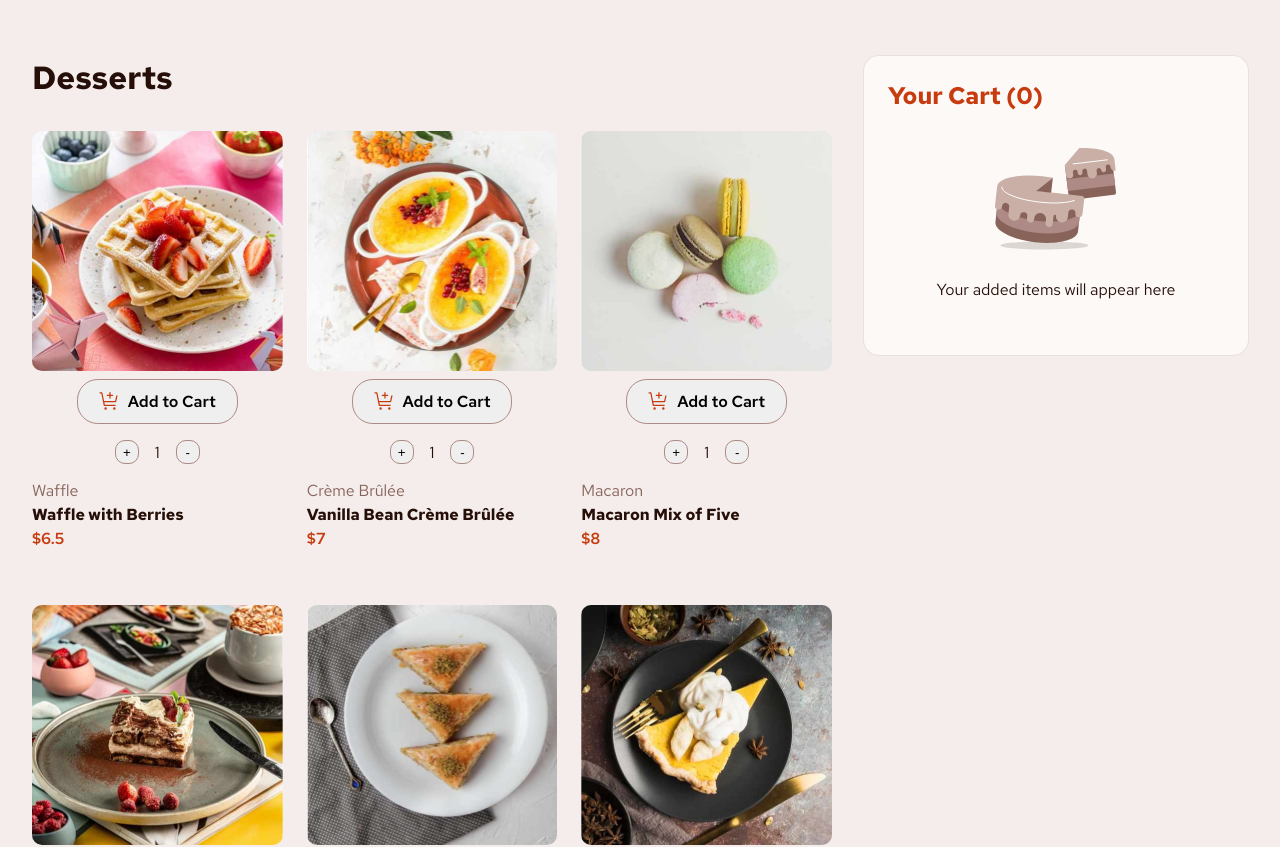
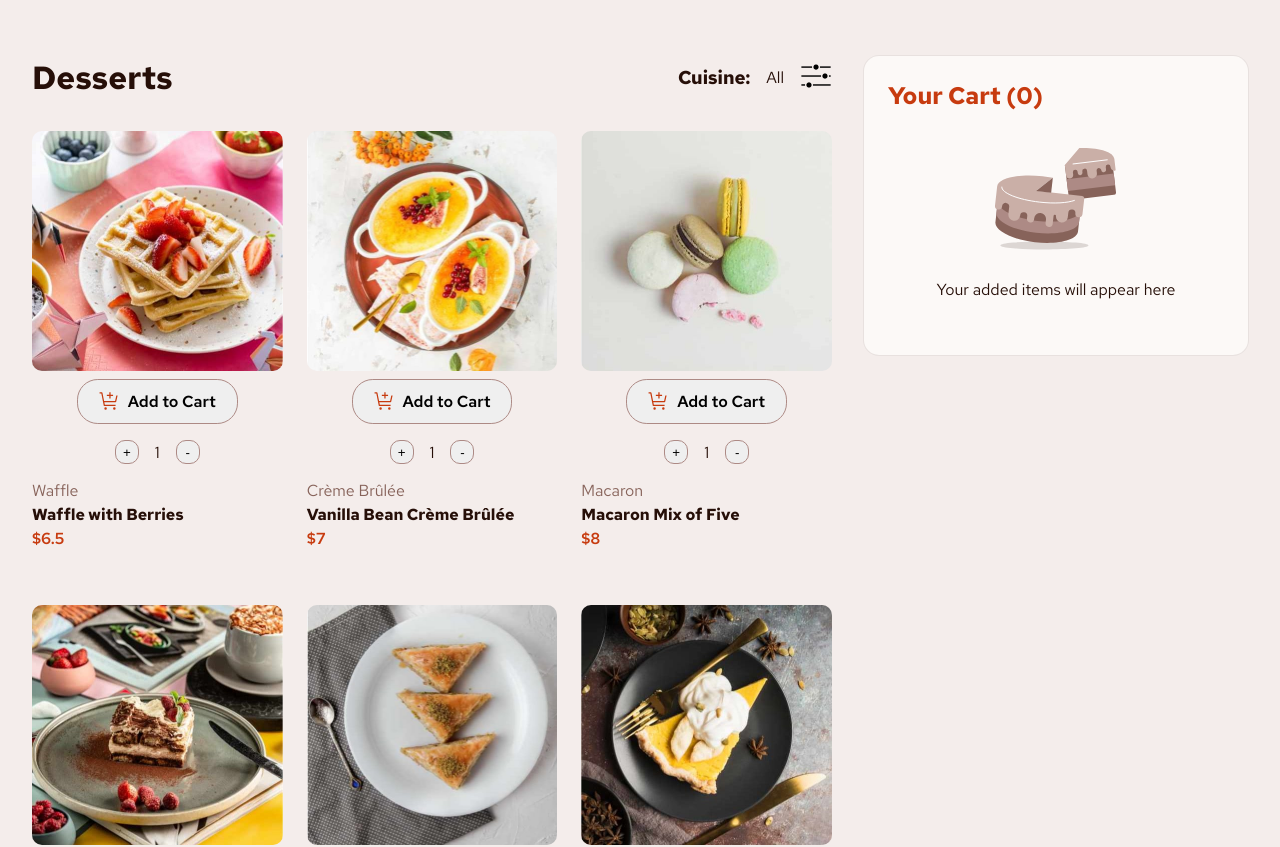
Before and after one commit to KseniiaErnest/redux-practice-cart, a React (Create React App) app: page / in a window 1280 px wide. Shown: the top 847 px of the page. Built offline with nearby package versions, Linux system fonts and the light colour scheme.

Commit message:
Finished filter functionality + modal css

```diff
--- a/src/App.css
+++ b/src/App.css
@@ -32,9 +32,27 @@ body {
   gap: 2rem;
 }
 
-/* .desserts-container {
-  max-width: 50rem;
-} */
+.desserts-container--head {
+  display: flex;
+  justify-content: space-between;
+}
+
+.filter-container {
+  display: flex;
+  gap: 1rem;
+  align-items: center;
+}
+
+.filter-container button {
+  border: none;
+  background-color: hsl(13, 31%, 94%);
+  cursor: pointer;
+}
+
+.filter-container button img {
+  width: 2rem;
+  height: 2rem;
+}
 
 .desserts-list {
   display: grid;
@@ -188,6 +206,43 @@ body {
   cursor: pointer;
 }
 
+.cuisine-modal--container {
+  position: fixed;
+  width: 27rem;
+  top: 50%;
+  left: 50%;
+  transform: translate(-50%, -50%);
+  background-color: #f5eeec;
+  z-index: 1000;
+  display: flex;
+  flex-direction: column;
+  align-items: center;
+  gap: 1.5rem;
+  padding: 1rem;
+  border-radius: 5px;
+}
+
+.cuisine-modal--container form {
+  display: grid;
+  grid-template-columns: 1fr 1fr;
+  gap: 1rem;
+  column-gap: 2rem;
+}
+
+.cuisine-modal--container input {
+  margin-right: 0.5rem;
+}
+
+.modal-backdrop {
+  position: fixed;
+  top: 0;
+  left: 0;
+  width: 100%;
+  height: 100%;
+  background: rgba(0, 0, 0, 0.5);
+  z-index: 999;
+}
+
 /*////////////////*/
 
 @media all and (max-width: 76.6rem) {
@@ -230,10 +285,8 @@ body {
   }
 
   .main-container {
-   align-items: center;
-
+    align-items: center;
   }
-
 }
 
 @media all and (max-width: 31.5rem) {
--- a/src/components/Cart/Cart.js
+++ b/src/components/Cart/Cart.js
@@ -94,6 +94,9 @@ export default function Cart() {
           </div>
         </div>
       )}
+
     </div>
+
+
   );
 }
--- a/src/components/Desserts/Cuisines.js
+++ b/src/components/Desserts/Cuisines.js
@@ -0,0 +1,101 @@
+import React from "react";
+import { useDispatch, useSelector } from "react-redux";
+import { filterCuisine, getCuisine } from "./dessertSlice";
+
+export default function Cuisines({ toggleModal }) {
+  const dispatch = useDispatch();
+
+  const handleCuisineChoice = (event) => {
+    dispatch(filterCuisine(event.target.value));
+  };
+
+  const cuisine = useSelector(getCuisine);
+
+  return (
+    <div className="modal-backdrop">
+      <div className="cuisine-modal--container">
+        <h2>Choose your favourite cuisine:</h2>
+        <form>
+          <label>
+            <input
+              type="radio"
+              name="cuisine"
+              value="All"
+              checked={cuisine === "All"}
+              onChange={(e) => handleCuisineChoice(e)}
+            />
+            All
+          </label>
+          <label>
+            <input
+              type="radio"
+              name="cuisine"
+              value="Belgian"
+              checked={cuisine === "Belgian"}
+              onChange={(e) => handleCuisineChoice(e)}
+            />
+            Belgian
+          </label>
+          <label>
+            <input
+              type="radio"
+              name="cuisine"
+              value="French"
+              checked={cuisine === "French"}
+              onChange={(e) => handleCuisineChoice(e)}
+            />
+            French
+          </label>
+          <label>
+            <input
+              type="radio"
+              name="cuisine"
+              value="Italian"
+              checked={cuisine === "Italian"}
+              onChange={(e) => handleCuisineChoice(e)}
+            />
+            Italian
+          </label>
+          <label>
+            <input
+              type="radio"
+              name="cuisine"
+              value="Middle Eastern"
+              checked={cuisine === "Middle Eastern"}
+              onChange={(e) => handleCuisineChoice(e)}
+            />
+            Middle Easter
+          </label>
+          <label>
+            <input
+              type="radio"
+              name="cuisine"
+              value="American"
+              checked={cuisine === "American"}
+              onChange={(e) => handleCuisineChoice(e)}
+            />
+            American
+          </label>
+          {/* <label>
+          <input type="radio" name="cuisine" value="Italian" onChange={(e) => handleCuisineChoice(e)}/>
+          Italian
+        </label> */}
+        </form>
+        <button className="item-remove--btn" onClick={toggleModal}>
+          <svg
+            xmlns="http://www.w3.org/2000/svg"
+            width="10"
+            height="10"
+            fill="none"
+            viewBox="0 0 10 10"
+          >
+            <path
+              fill="#87635a"
+              d="M8.375 9.375 5 6 1.625 9.375l-1-1L4 5 .625 1.625l1-1L5 4 8.375.625l1 1L6 5l3.375 3.375-1 1Z"
+            />
+          </svg>
+        </button>
+      </div>
+    </div>
+  );
+}
--- a/src/components/Desserts/Desserts.js
+++ b/src/components/Desserts/Desserts.js
@@ -1,14 +1,29 @@
 import React from 'react';
 import data from '../../data.json'
 import Dessert from './Dessert';
+import Filter from './Filter';
+import { useSelector } from 'react-redux';
+import { getCuisine } from './dessertSlice';
 
 export default function Desserts() {
+
+  const cuisine = useSelector(getCuisine);
+
+  const filteredData = data.filter((dessert) => {
+    if (cuisine === 'All') return true;
+    return cuisine === dessert.cuisine;
+  });
+
   return (
     <div className='desserts-container'>
-      <h1>Desserts</h1>
+    <div className='desserts-container--head'>
+    <h1>Desserts</h1>
+    <Filter />
+    </div>
+
       <ul className='desserts-list'>
-        {data.map((dessert) => (
-          <Dessert dessert={dessert} />
+        {filteredData.map((dessert) => (
+          <Dessert key={dessert.id} dessert={dessert} />
         ))}
       </ul>
 
--- a/src/components/Desserts/Filter.js
+++ b/src/components/Desserts/Filter.js
@@ -0,0 +1,26 @@
+import React, { useState } from "react";
+import { useSelector } from "react-redux";
+import { getCuisine } from "./dessertSlice";
+import Cuisines from "./Cuisines";
+
+export default function Filter() {
+  const [isModalOpen, setIsModalOpen] = useState(false);
+
+  const cuisine = useSelector(getCuisine);
+
+  const toggleModal = () => {
+    setIsModalOpen(!isModalOpen);
+  };
+
+  return (
+    <div className="filter-container">
+      <h3>Cuisine:</h3>
+      <p>{cuisine}</p>
+      <button onClick={toggleModal}>
+        <img src={"/assets/images/icons8-filter-50.png"} alt="filter" />
+      </button>
+
+      {isModalOpen && <Cuisines toggleModal={toggleModal} />}
+    </div>
+  );
+}
--- a/src/components/Desserts/dessertSlice.js
+++ b/src/components/Desserts/dessertSlice.js
@@ -0,0 +1,19 @@
+import { createSlice } from "@reduxjs/toolkit";
+
+const dessertSlice = createSlice({
+  name: 'dessert',
+  initialState: {
+    cuisine: 'All'
+  },
+  reducers: {
+filterCuisine(state, action) {
+  state.cuisine = action.payload;
+}
+  }
+})
+
+
+
+export default dessertSlice.reducer;
+export const getCuisine = state => state.dessert.cuisine;
+export const { filterCuisine } = dessertSlice.actions;
--- a/src/data.json
+++ b/src/data.json
@@ -9,7 +9,8 @@
        },
        "name": "Waffle with Berries",
        "category": "Waffle",
-       "price": 6.50
+       "price": 6.50,
+       "cuisine": "Belgian"
     },
     {"id": 2,
         "image": {
@@ -20,7 +21,8 @@
         },
         "name": "Vanilla Bean Crème Brûlée",
         "category": "Crème Brûlée",
-        "price": 7.00
+        "price": 7.00,
+        "cuisine": "French"
      },
      {"id": 3,
         "image": {
@@ -31,7 +33,8 @@
         },
         "name": "Macaron Mix of Five",
         "category": "Macaron",
-        "price": 8.00
+        "price": 8.00,
+        "cuisine": "French"
      },
      {"id": 4,
         "image": {
@@ -42,7 +45,8 @@
         },
         "name": "Classic Tiramisu",
         "category": "Tiramisu",
-        "price": 5.50
+        "price": 5.50,
+        "cuisine": "Italian"
      },
      {"id": 5,
         "image": {
@@ -53,7 +57,8 @@
         },
         "name": "Pistachio Baklava",
         "category": "Baklava",
-        "price": 4.00
+        "price": 4.00,
+        "cuisine": "Middle Eastern"
      },
      {"id": 6,
         "image": {
@@ -64,7 +69,8 @@
         },
         "name": "Lemon Meringue Pie",
         "category": "Pie",
-        "price": 5.00
+        "price": 5.00,
+        "cuisine": "American"
      },
      {"id": 7,
         "image": {
@@ -75,7 +81,8 @@
         },
         "name": "Red Velvet Cake",
         "category": "Cake",
-        "price": 4.50
+        "price": 4.50,
+        "cuisine": "American"
      },
      {"id": 8,
         "image": {
@@ -86,7 +93,8 @@
         },
         "name": "Salted Caramel Brownie",
         "category": "Brownie",
-        "price": 4.50
+        "price": 4.50,
+        "cuisine": "American"
      },
      {"id": 9,
         "image": {
@@ -97,6 +105,7 @@
         },
         "name": "Vanilla Panna Cotta",
         "category": "Panna Cotta",
-        "price": 6.50
+        "price": 6.50,
+        "cuisine": "Italian"
      }
 ]
--- a/src/store.js
+++ b/src/store.js
@@ -1,8 +1,10 @@
 import { configureStore } from "@reduxjs/toolkit";
 import cartSlice from "./components/Cart/cartSlice";
+import dessertSlice from "./components/Desserts/dessertSlice";
 
 export const store = configureStore({
   reducer :{
 cart: cartSlice,
+dessert: dessertSlice
   }
 })
```
Also changed, not shown: public/assets/images/icons8-filter-50.png (added).
